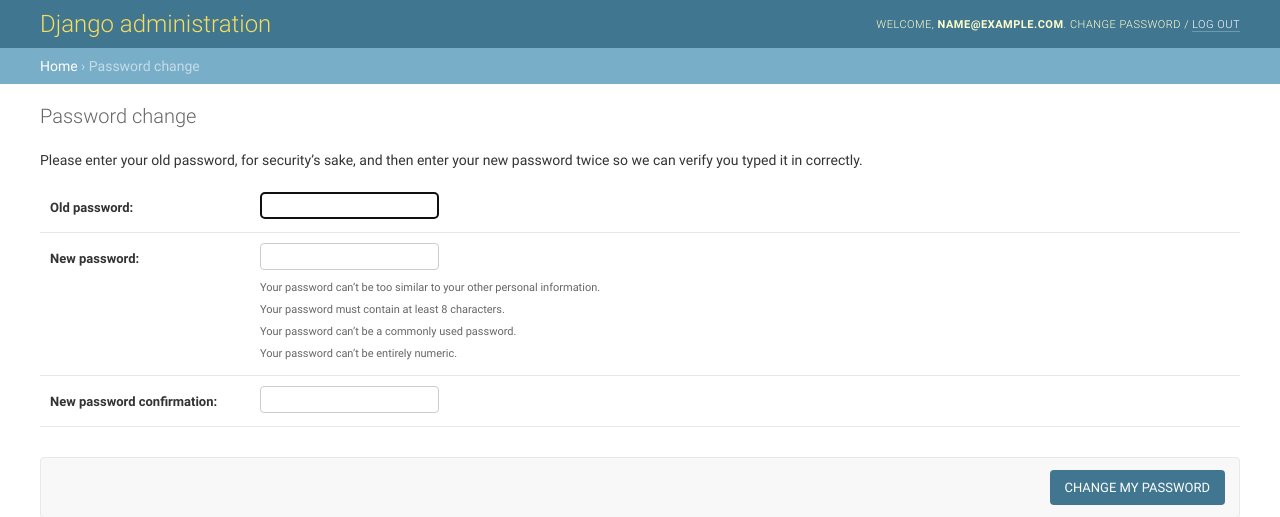
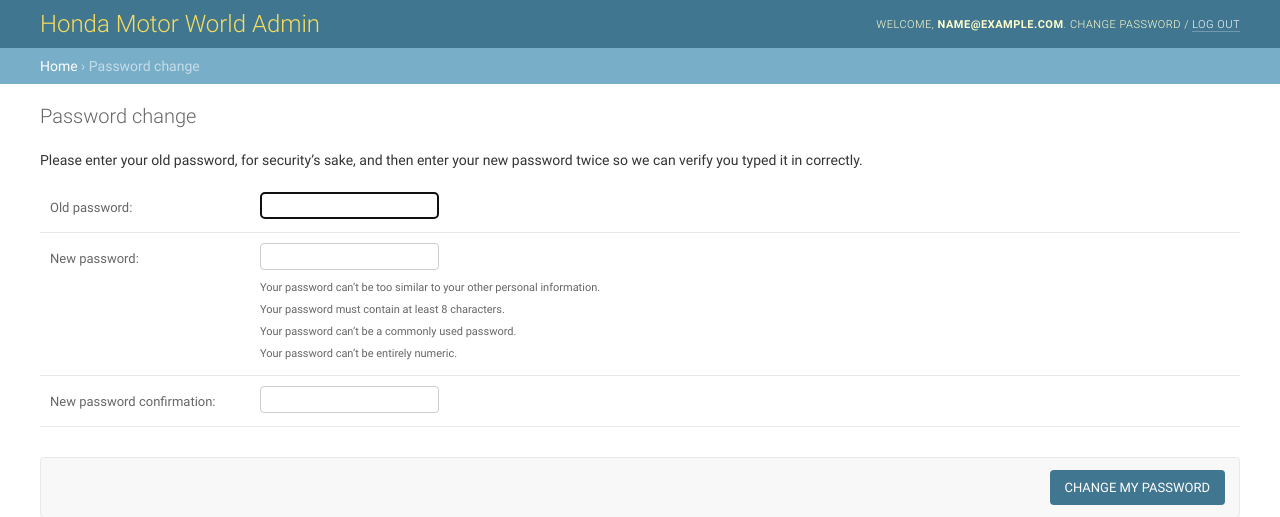
Before and after one commit to zafercuz/django_custom_user, a Django app: page /admin/password_change/ in a window 1280 px wide. Shown: the top 517 px of the page. Run offline with Django 3.2, Linux system fonts and the light colour scheme; the visitor is signed in with stand-in values (Sample User, id 1).

Commit message:
Solve overriding password change view logic
Logic not yet formed as the stored procedure for checking of old password
is still in progress
modified:   CustomUser/urls.py
modified:   account/forms.py
modified:   account/views.py
modified:   templates/admin/base.html
new file:   templates/admin/base_site.html
new file:   templates/registration/password_change_done.html
new file:   templates/registration/password_change_form.html

```diff
--- a/CustomUser/urls.py
+++ b/CustomUser/urls.py
@@ -16,9 +16,14 @@ Including another URLconf
 from django.contrib import admin
 from django.urls import path, include
 from account.views import CustomPasswordChangeView
+from django.contrib.auth import views
 
 urlpatterns = [
+    path('admin/password_change/done/', views.PasswordChangeDoneView.as_view(), name='password_change_done'),
+    path('admin/password_change/', CustomPasswordChangeView.as_view(), name='password_change'),
     path('admin/', admin.site.urls),
-    path('admin/account/password_change/', CustomPasswordChangeView.as_view(), name='password_change'),
     path('user/', include('account.urls'))
 ]
+
+admin.site.site_header = "Honda Motor World Admin"
+admin.site.site_title = "Honda Motor World Admin Portal"
--- a/account/forms.py
+++ b/account/forms.py
@@ -1,5 +1,5 @@
 from django import forms
-from django.contrib.auth.forms import ReadOnlyPasswordHashField
+from django.contrib.auth.forms import ReadOnlyPasswordHashField, PasswordChangeForm
 
 from account.models import Account
 
@@ -12,7 +12,7 @@ class UserCreationForm(forms.ModelForm):
 
     class Meta:
         model = Account
-        fields = ('email', )
+        fields = ('email',)
 
     def clean_password2(self):
         # Check that the two password entries match
@@ -38,6 +38,7 @@ class UserChangeForm(forms.ModelForm):
     the user, but replaces the password field with admin's
     password hash display field.
     """
+
     # password = ReadOnlyPasswordHashField()
 
     class Meta:
@@ -49,3 +50,17 @@ class UserChangeForm(forms.ModelForm):
     #     # This is done here, rather than on the field, because the
     #     # field does not have access to the initial value
     #     return self.initial["password"]
+
+
+class CustomPasswordChangeForm(PasswordChangeForm):
+    def clean_old_password(self):
+        """
+        Validate that the old_password field is correct but using the stored procedure
+        """
+        old_password = self.cleaned_data["old_password"]
+        # if not self.user.check_password(old_password):
+        #     raise forms.ValidationError(
+        #         self.error_messages['password_incorrect'],
+        #         code='password_incorrect',
+        #     )
+        return old_password
--- a/account/views.py
+++ b/account/views.py
@@ -1,10 +1,8 @@
 from django.contrib.auth import update_session_auth_hash
 from django.contrib.auth.decorators import login_required
-from django.contrib.auth.forms import PasswordChangeForm
-from django.contrib.auth.mixins import LoginRequiredMixin
 from django.db import connections
 from django.http import HttpResponse
-from django.contrib.auth.views import PasswordChangeView
+from django.contrib.auth.views import PasswordContextMixin
 from django.urls import reverse_lazy
 from django.utils.decorators import method_decorator
 from django.utils.translation import gettext_lazy as _
@@ -12,7 +10,7 @@ from django.views.decorators.csrf import csrf_protect
 from django.views.decorators.debug import sensitive_post_parameters
 from django.views.generic import FormView
 
-from account.models import Account
+from account.forms import CustomPasswordChangeForm
 
 
 def dict_fetch_all(cursor):
@@ -34,9 +32,11 @@ def connect_user(self):
     try:
         # cursor.execute("{call dbo.mg_losignin(%s,%s,%s)}", ["mndavid", "123", None])
         params = ["000", "admin", "123", "Michael Steven", "N", "David", "13070", None, None, None, None, None, None,
-                  "admin@hondamotorworld.com", False, True, True, False, False, False, False, None, "CREATE", False]
+                  "admin@hondamotorworld.com", False, True, True, False, False, False, False, None, "CREATE", False,
+                  True, True, False]
         cursor.execute(
-            "{call dbo.mg_CRUD_UserManagement(%s,%s,%s,%s,%s,%s,%s,%s,%s,%s,%s,%s,%s,%s,%s,%s,%s,%s,%s,%s,%s,%s,%s,%s)}",
+            "{call dbo.mg_CRUD_UserManagement(%s,%s,%s,%s,%s,%s,%s,%s,%s,%s,%s,%s,%s,%s,%s,%s,%s,%s,%s,%s,%s,%s,%s,"
+            "%s,%s,%s,%s)}",
             params)
         result_set = dict_fetch_all(cursor)
 
@@ -49,21 +49,27 @@ def connect_user(self):
     return HttpResponse("Hello World")
 
 
-class CustomPasswordChangeView(PasswordChangeView):
-    form_class = PasswordChangeForm
+class CustomPasswordChangeView(PasswordContextMixin, FormView):
+    form_class = CustomPasswordChangeForm
     success_url = reverse_lazy('password_change_done')
     template_name = 'registration/password_change_form.html'
-    title = _('Password change21312312313132133')
+    title = _('Password change')
+
+    @method_decorator(sensitive_post_parameters())
+    @method_decorator(csrf_protect)
+    @method_decorator(login_required)
+    def dispatch(self, *args, **kwargs):
+        return super().dispatch(*args, **kwargs)
 
     def get_form_kwargs(self):
         kwargs = super().get_form_kwargs()
         kwargs['user'] = self.request.user
-        print(kwargs['user'])
         return kwargs
 
     def form_valid(self, form):
-        form.save()
-        # Updating the password logs out all other sessions for the user
-        # except the current one.
-        update_session_auth_hash(self.request, form.user)
+        print("FORM IS VALID")
+        # form.save()
+        # # Updating the password logs out all other sessions for the user
+        # # except the current one.
+        # update_session_auth_hash(self.request, form.user)
         return super().form_valid(form)
--- a/templates/admin/base.html
+++ b/templates/admin/base.html
@@ -5,14 +5,18 @@
   <title>{% block title %}{% endblock %}</title>
   <link rel="stylesheet" type="text/css" href="{% block stylesheet %}{% static "admin/css/base.css" %}{% endblock %}">
   {% block extrastyle %}{% endblock %}
-{% if LANGUAGE_BIDI %}<link rel="stylesheet" type="text/css" href="{% block stylesheet_rtl %}{% static "admin/css/rtl.css" %}{% endblock %}">{% endif %}
+  {% if LANGUAGE_BIDI %}
+    <link rel="stylesheet" type="text/css"
+          href="{% block stylesheet_rtl %}{% static "admin/css/rtl.css" %}{% endblock %}">{% endif %}
   {% block extrahead %}{% endblock %}
   {% block responsive %}
     <meta name="viewport" content="user-scalable=no, width=device-width, initial-scale=1.0, maximum-scale=1.0">
     <link rel="stylesheet" type="text/css" href="{% static "admin/css/responsive.css" %}">
-    {% if LANGUAGE_BIDI %}<link rel="stylesheet" type="text/css" href="{% static "admin/css/responsive_rtl.css" %}">{% endif %}
+    {% if LANGUAGE_BIDI %}
+      <link rel="stylesheet" type="text/css" href="{% static "admin/css/responsive_rtl.css" %}">{% endif %}
   {% endblock %}
-{% block blockbots %}<meta name="robots" content="NONE,NOARCHIVE">{% endblock %}
+  {% block blockbots %}
+    <meta name="robots" content="NONE,NOARCHIVE">{% endblock %}
 </head>
 {% load i18n %}
 
@@ -29,7 +33,7 @@
         {% block branding %}{% endblock %}
       </div>
       {% block usertools %}
-        {% if has_permission %}
+        {% if user.is_staff or user.is_admin %}
           <div id="user-tools">
             {% block welcome-msg %}
               {% trans 'Welcome,' %}
@@ -85,7 +89,8 @@
   </div>
   <!-- END Content -->
 
-    {% block footer %}<div id="footer"></div>{% endblock %}
+  {% block footer %}
+    <div id="footer"></div>{% endblock %}
 </div>
 <!-- END Container -->
 
--- /dev/null
+++ b/templates/admin/base_site.html
@@ -0,0 +1,9 @@
+{% extends "admin/base.html" %}
+{% load i18n %}
+{% block title %}{{ title }} | {{ site_title|default:_('Honda Motor World Site Admin') }}{% endblock %}
+
+{% block branding %}
+  <h1 id="site-name"><a href="{% url 'admin:index' %}">{{ site_header|default:_('Honda Motor World Admin') }}</a></h1>
+{% endblock %}
+
+{% block nav-global %}{% endblock %}
--- /dev/null
+++ b/templates/registration/password_change_form.html
@@ -0,0 +1,66 @@
+{% extends "admin/base_site.html" %}
+{% load i18n static %}
+{% block extrastyle %}{{ block.super }}
+  <link rel="stylesheet" type="text/css" href="{% static "admin/css/forms.css" %}">{% endblock %}
+{% block userlinks %}{% url 'django-admindocs-docroot' as docsroot %}{% if docsroot %}
+  <a href="{{ docsroot }}">{% trans 'Documentation' %}</a> / {% endif %} {% trans 'Change password' %} /
+  <a href="{% url 'admin:logout' %}">{% trans 'Log out' %}</a>{% endblock %}
+{% block breadcrumbs %}
+  <div class="breadcrumbs">
+    <a href="{% url 'admin:index' %}">{% trans 'Home' %}</a>
+    &rsaquo; {% trans 'Password change' %}
+  </div>
+{% endblock %}
+
+{% block title %}{{ title }}{% endblock %}
+{% block content_title %}<h1>{{ title }}</h1>{% endblock %}
+
+{% block content %}
+  <div id="content-main">
+
+    <form method="post">{% csrf_token %}
+      <div>
+        {% if form.errors %}
+          <p class="errornote">
+            {% if form.errors.items|length == 1 %}{% trans "Please correct the error below." %}{% else %}
+              {% trans "Please correct the errors below." %}{% endif %}
+          </p>
+        {% endif %}
+
+
+        <p>{% trans 'Please enter your old password, for security’s sake, and then enter your new password twice so we can verify you typed it in correctly.' %}</p>
+
+        <fieldset class="module aligned wide">
+
+          <div class="form-row">
+            {{ form.old_password.errors }}
+            {{ form.old_password.label_tag }} {{ form.old_password }}
+          </div>
+
+          <div class="form-row">
+            {{ form.new_password1.errors }}
+            {{ form.new_password1.label_tag }} {{ form.new_password1 }}
+            {% if form.new_password1.help_text %}
+              <div class="help">{{ form.new_password1.help_text|safe }}</div>
+            {% endif %}
+          </div>
+
+          <div class="form-row">
+            {{ form.new_password2.errors }}
+            {{ form.new_password2.label_tag }} {{ form.new_password2 }}
+            {% if form.new_password2.help_text %}
+              <div class="help">{{ form.new_password2.help_text|safe }}</div>
+            {% endif %}
+          </div>
+
+        </fieldset>
+
+        <div class="submit-row">
+          <input type="submit" value="{% trans 'Change my password' %}" class="default">
+        </div>
+
+      </div>
+    </form>
+  </div>
+
+{% endblock %}
```
Also changed, not shown: templates/registration/password_change_done.html (added, +18 -0 lines). Lines whose indentation alone changed are shown as unchanged.
